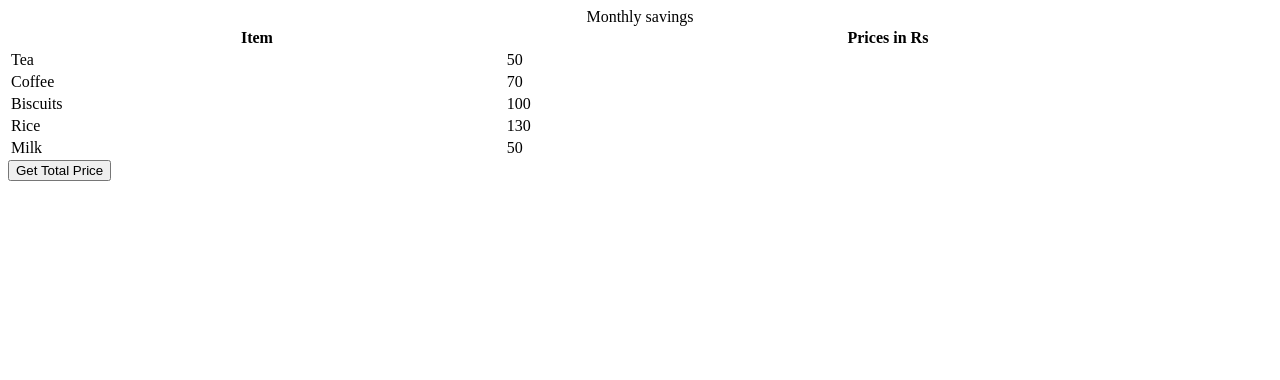
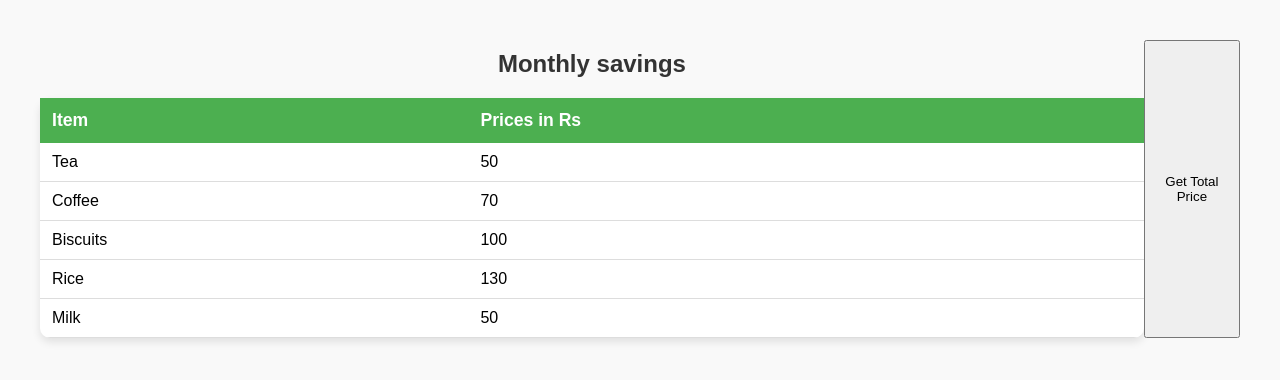
Before and after one commit to acciojob/grofers-checkout-Prakashsingh22, a website: page main.html in a window 1280 px wide. Drawn offline with Linux system fonts and the light colour scheme.

Commit message:
created a submission

```diff
--- a/styles.css
+++ b/styles.css
@@ -1,2 +1,58 @@
 
 /* Your CSS Code here. */
+/* Basic page styling */
+body {
+  font-family: Arial, sans-serif;
+  background-color: #f9f9f9;
+  margin: 40px;
+  display: flex;
+  justify-content: center;
+}
+
+/* Table styling */
+table {
+  width: 60%;
+  border-collapse: collapse;
+  box-shadow: 0 4px 8px rgba(0, 0, 0, 0.1);
+  background-color: #fff;
+  border-radius: 10px;
+  overflow: hidden;
+}
+
+/* Table caption */
+caption {
+  font-size: 1.5em;
+  font-weight: bold;
+  color: #333;
+  margin-bottom: 10px;
+  padding: 10px;
+}
+
+/* Header cells */
+th {
+  background-color: #4caf50;
+  color: white;
+  text-align: left;
+  padding: 12px;
+  font-size: 1.1em;
+}
+
+/* Table rows */
+td {
+  padding: 10px 12px;
+  border-bottom: 1px solid #ddd;
+}
+
+/* Hover effect for rows */
+tr:hover {
+  background-color: #f1f1f1;
+}
+
+/* Total row styling */
+td[colspan="2"] {
+  text-align: center;
+  background-color: #e8f5e9;
+  font-weight: bold;
+  color: #2e7d32;
+  font-size: 1.1em;
+}
```
